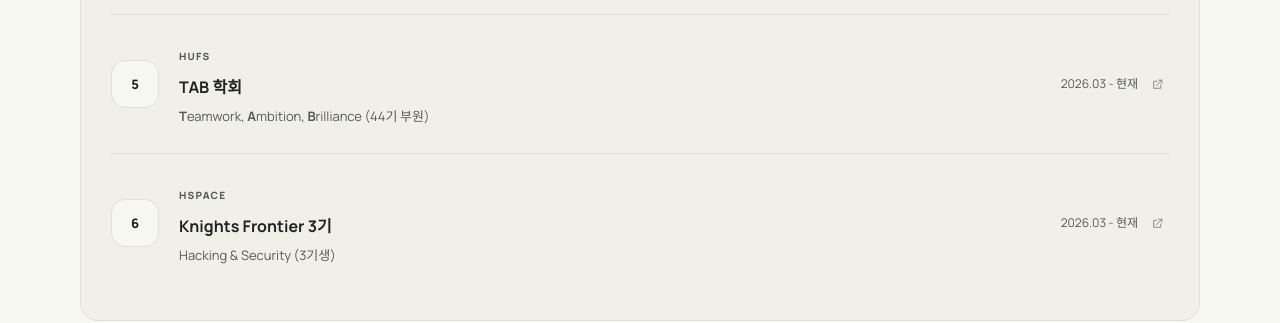
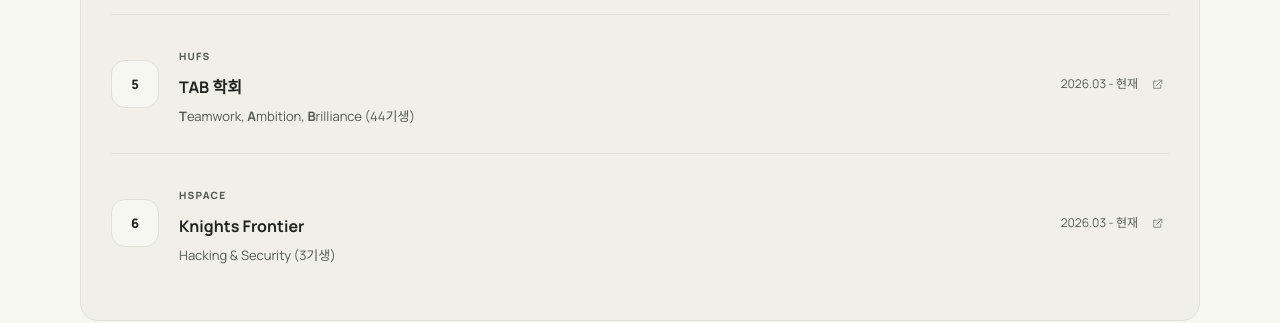
Before and after one commit to pms0602/pms0602.github.io, a Jekyll site: the page built from index.html, in a window 1280 px wide and 900 px high, scrolled down 1512 px. Shown: the part 153-476 px from the top of the window. Built offline with Jekyll 4.4.1, drawn with Linux system fonts in a browser that asks for light colours.

Commit message:
update detail

```diff
--- a/index.html
+++ b/index.html
@@ -87,8 +87,8 @@ description: 개발과 보안, 배움의 과정을 기록하는 기술 블로그
        class="activity-link"
        target="_blank"
        rel="noopener noreferrer"
-       aria-label="외부 링크 열기"
-       title="외부 링크">
+       aria-label="참고 링크 열기"
+       title="참고 링크">
       <svg viewBox="0 0 24 24" fill="none">
         <path d="M14 4H20V10" />
         <path d="M20 4L10 14" />
@@ -112,8 +112,8 @@ description: 개발과 보안, 배움의 과정을 기록하는 기술 블로그
        class="activity-link"
        target="_blank"
        rel="noopener noreferrer"
-       aria-label="외부 링크 열기"
-       title="외부 링크">
+       aria-label="참고 링크 열기"
+       title="참고 링크">
       <svg viewBox="0 0 24 24" fill="none">
         <path d="M14 4H20V10" />
         <path d="M20 4L10 14" />
@@ -128,7 +128,7 @@ description: 개발과 보안, 배움의 과정을 기록하는 기술 블로그
       <div class="profile-info">
         <span class="profile-type">HUFS</span>
         <h3>TAB 학회</h3>
-        <p><strong>T</strong>eamwork, <strong>A</strong>mbition, <strong>B</strong>rilliance (44기 부원)</p>
+        <p><strong>T</strong>eamwork, <strong>A</strong>mbition, <strong>B</strong>rilliance (44기생)</p>
       </div>
       <div class="profile-date-row">
     <span class="profile-date">2026.03 - 현재</span>
@@ -137,8 +137,8 @@ description: 개발과 보안, 배움의 과정을 기록하는 기술 블로그
        class="activity-link"
        target="_blank"
        rel="noopener noreferrer"
-       aria-label="외부 링크 열기"
-       title="외부 링크">
+       aria-label="참고 링크 열기"
+       title="참고 링크">
       <svg viewBox="0 0 24 24" fill="none">
         <path d="M14 4H20V10" />
         <path d="M20 4L10 14" />
@@ -152,7 +152,7 @@ description: 개발과 보안, 배움의 과정을 기록하는 기술 블로그
       <div class="profile-icon">6</div>
       <div class="profile-info">
         <span class="profile-type">HSPACE</span>
-        <h3>Knights Frontier 3기</h3>
+        <h3>Knights Frontier</h3>
         <p>Hacking &amp; Security (3기생)</p>
       </div>
       <div class="profile-date-row">
@@ -162,8 +162,8 @@ description: 개발과 보안, 배움의 과정을 기록하는 기술 블로그
        class="activity-link"
        target="_blank"
        rel="noopener noreferrer"
-       aria-label="외부 링크 열기"
-       title="외부 링크">
+       aria-label="참고 링크 열기"
+       title="참고 링크">
       <svg viewBox="0 0 24 24" fill="none">
         <path d="M14 4H20V10" />
         <path d="M20 4L10 14" />
```
